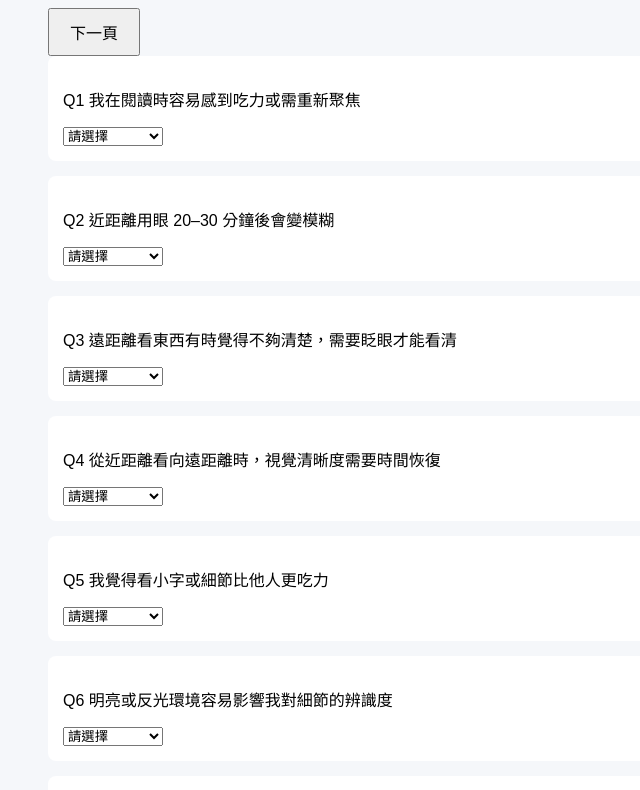
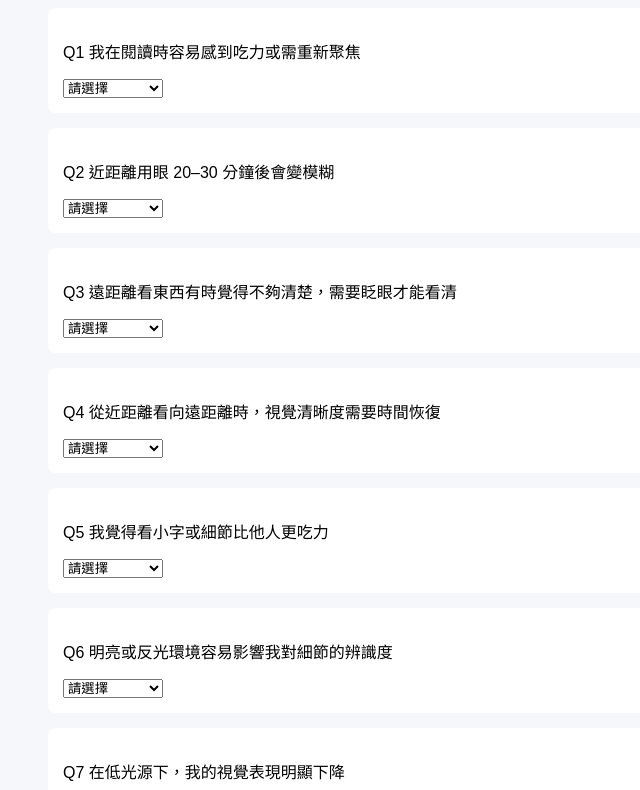
Before and after one commit to joe97hsu-cmd/viscope-app, a plain HTML site: page index.html in a window 1280 px wide. Shown: the part 129-919 px from the top of the page, without its empty margins (0-640 px from the left). Drawn offline with Linux system fonts and the light colour scheme.

Commit message:
fix pagination js

```diff
--- a/index.html
+++ b/index.html
@@ -9,9 +9,7 @@
 
   <h1>VISCOPE 視覺效能評估</h1>
 
-  <div style="margin-top: 20px;">
-  <button type="button" id="nextBtn">下一頁</button>
-</div>
+
 
   <form id="questionnaire">
 
```
